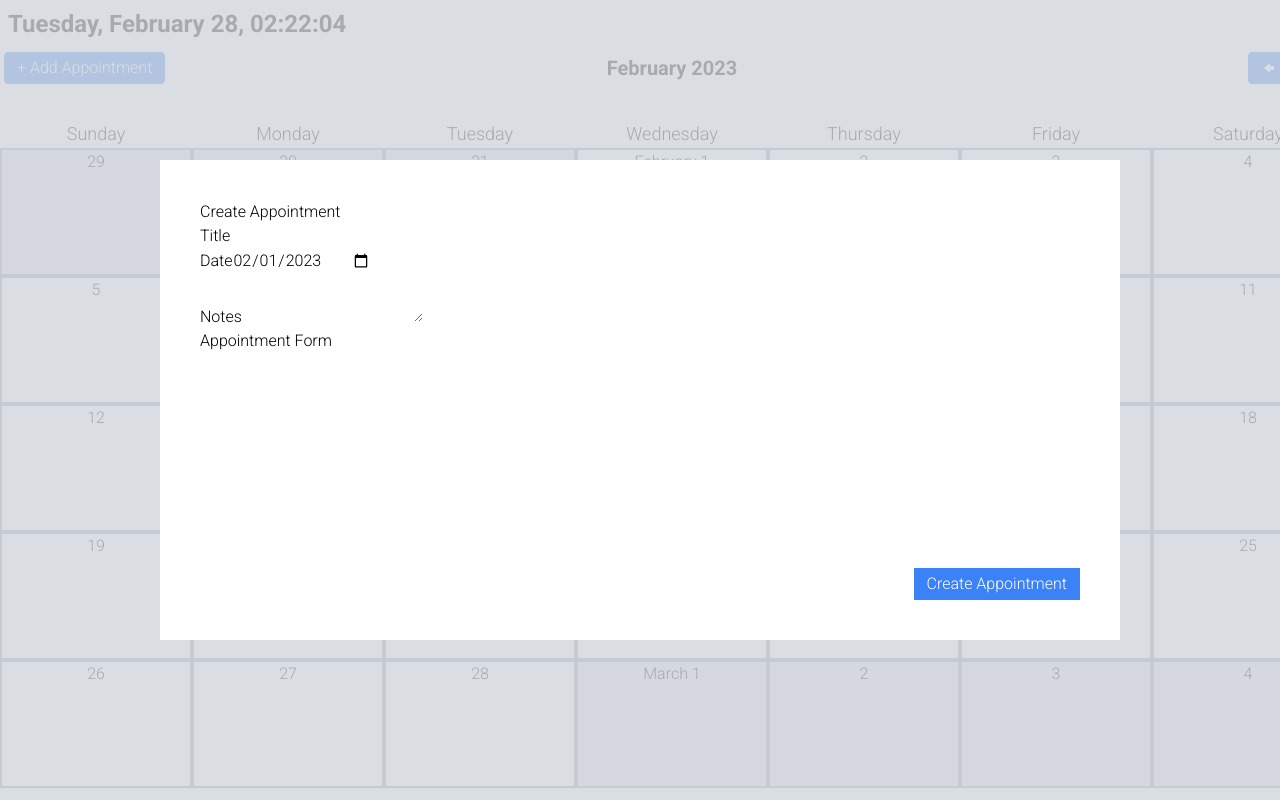
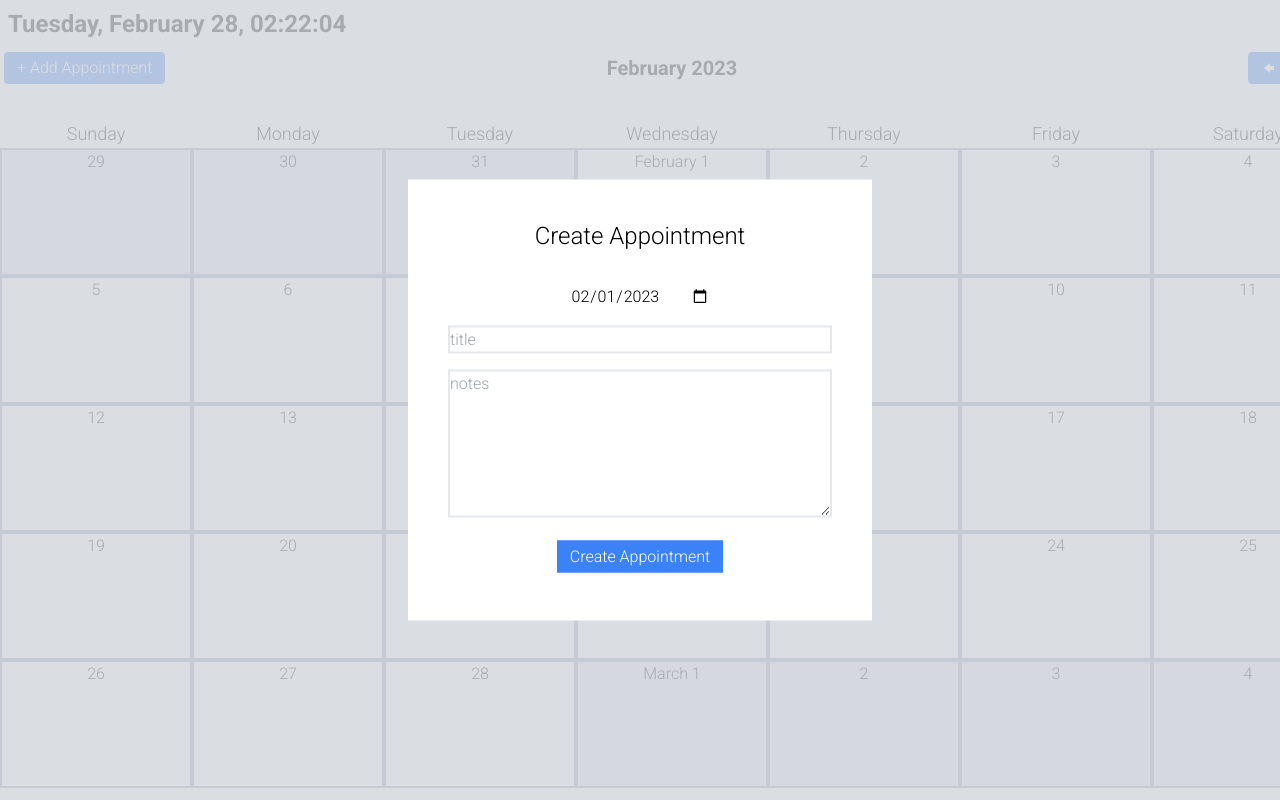
Before and after one commit to Pfirewire/react-calendar, a React (Create React App) app: page / in a window 1280 px wide. Both pictures are taken after a click on the button "+ Add Appointment". Shown: the top 800 px of the page. Built offline with nearby package versions, Linux system fonts and the light colour scheme.

Commit message:
Added modal styling

```diff
--- a/src/components/AppointmentForm.js
+++ b/src/components/AppointmentForm.js
@@ -11,20 +11,10 @@ function AppointmentForm({ form, setForm, handleSubmit }) {
     }
 
     return(
-        <div>
-            <h3>Create Appointment</h3>
-            <form onSubmit={handleSubmit}>
-                <div>
-                    <label htmlFor='title'>Title</label>
-                    <input
-                        id='title'
-                        type='text'
-                        value={form.title}
-                        onChange={handleChange}
-                    />
-                </div>
-                <div>
-                    <label htmlFor='date'>Date</label>
+        <div className='flex flex-col justify-center items-center w-96'>
+            <h2 className='text-2xl mb-6 w-full text-center'>Create Appointment</h2>
+            <form className='w-full' onSubmit={handleSubmit}>
+                <div className='flex justify-center py-2'>
                     <input
                         id='date'
                         type='date'
@@ -32,18 +22,26 @@ function AppointmentForm({ form, setForm, handleSubmit }) {
                         onChange={handleChange}
                     />
                 </div>
-                <div>
-                    <label htmlFor='notes'>Notes</label>
-                    <textarea
+                <div className='py-2'>
+                    <input className='border-2 w-full'
+                        id='title'
+                        type='text'
+                        placeholder='title'
+                        value={form.title}
+                        onChange={handleChange}
+                    />
+                </div>
+                <div className='py-2'>
+                    <textarea className='border-2 w-full'
+                        rows='6'
                         id='notes'
+                        placeholder='notes'
                         value={form.notes}
                         onChange={handleChange}
                     >
-
                     </textarea>
                 </div>
             </form>
-            Appointment Form
         </div>
     );
 }
--- a/src/components/Modal.js
+++ b/src/components/Modal.js
@@ -13,10 +13,10 @@ function Modal({ onClose, children, actionBar }) {
     return ReactDOM.createPortal(
         <div>
             <div onClick={onClose} className='fixed inset-0 bg-gray-300 opacity-80'></div>
-            <div className='fixed inset-40 p-10 bg-white'>
+            <div className='absolute left-1/2 -translate-x-1/2 top-1/2 -translate-y-1/2 p-10 bg-white'>
                 <div className='flex flex-col justify-between h-full'>
                     {children}
-                    <div className='flex justify-end'>
+                    <div>
                         {actionBar}
                     </div>
                 </div>
--- a/src/components/modals/AddAppointmentModal.js
+++ b/src/components/modals/AddAppointmentModal.js
@@ -24,7 +24,7 @@ function AddAppointmentModal({ handleClose }) {
     };
 
     const actionBar = (
-        <div>
+        <div className='flex justify-center items-center py-2'>
             <Button onClick={handleAddAppointment} primary>Create Appointment</Button>
         </div>
     );
--- a/src/index.css
+++ b/src/index.css
@@ -4,4 +4,5 @@
 
 body {
     font-family: 'Roboto', sans-serif;
+    box-sizing: border-box;
 }
```
